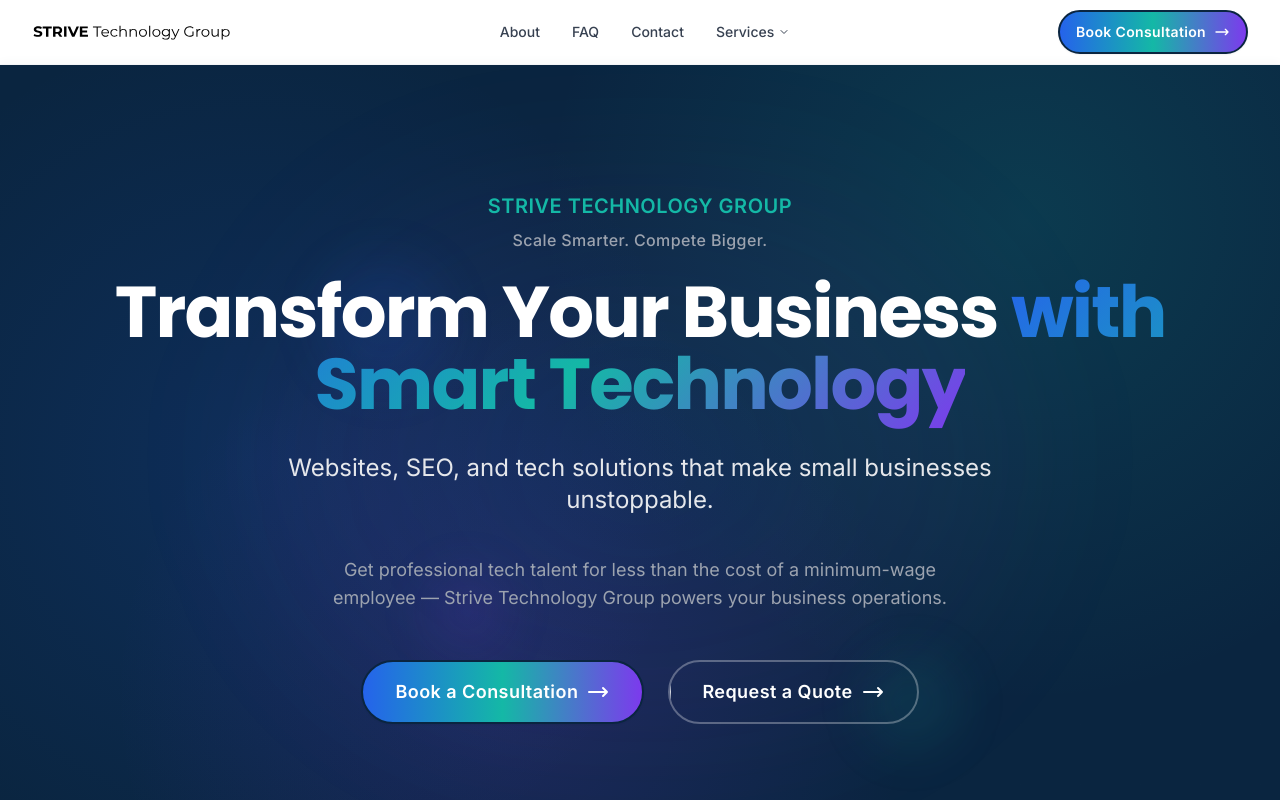
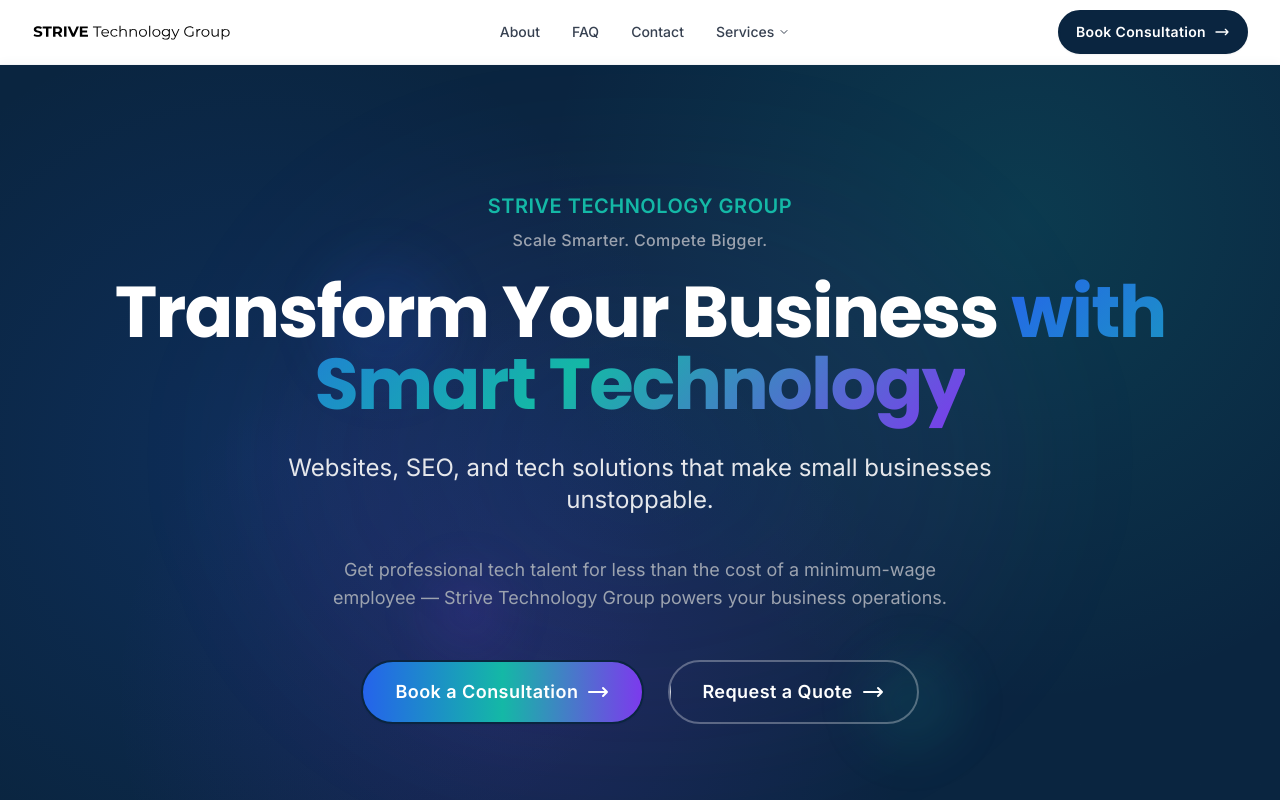
Before and after one commit to Strive-Technology-Group/StriveTG-Site, a Next.js app in the folder apps/web/: page / in a window 1280 px wide. Shown: the top 800 px of the page. Built offline with nearby package versions, Linux system fonts and the light colour scheme.

Commit message:
Update Navbar Button

```diff
--- a/apps/web/app/components/Navigation.tsx
+++ b/apps/web/app/components/Navigation.tsx
@@ -77,7 +77,7 @@ export function Navigation() {
               <Button
                 href="/consultation"
                 size="sm"
-                className="bg-gradient-primary hover:shadow-lg transition-all duration-200"
+                variant="primary"
               >
                 Book Consultation
               </Button>
@@ -150,7 +150,8 @@ export function Navigation() {
                 <Button
                   href="/consultation"
                   size="md"
-                  className="w-full bg-gradient-primary justify-center"
+                  variant="primary"
+                  className="w-full justify-center"
                   onClick={() => setIsOpen(false)}
                 >
                   Book Consultation
```
